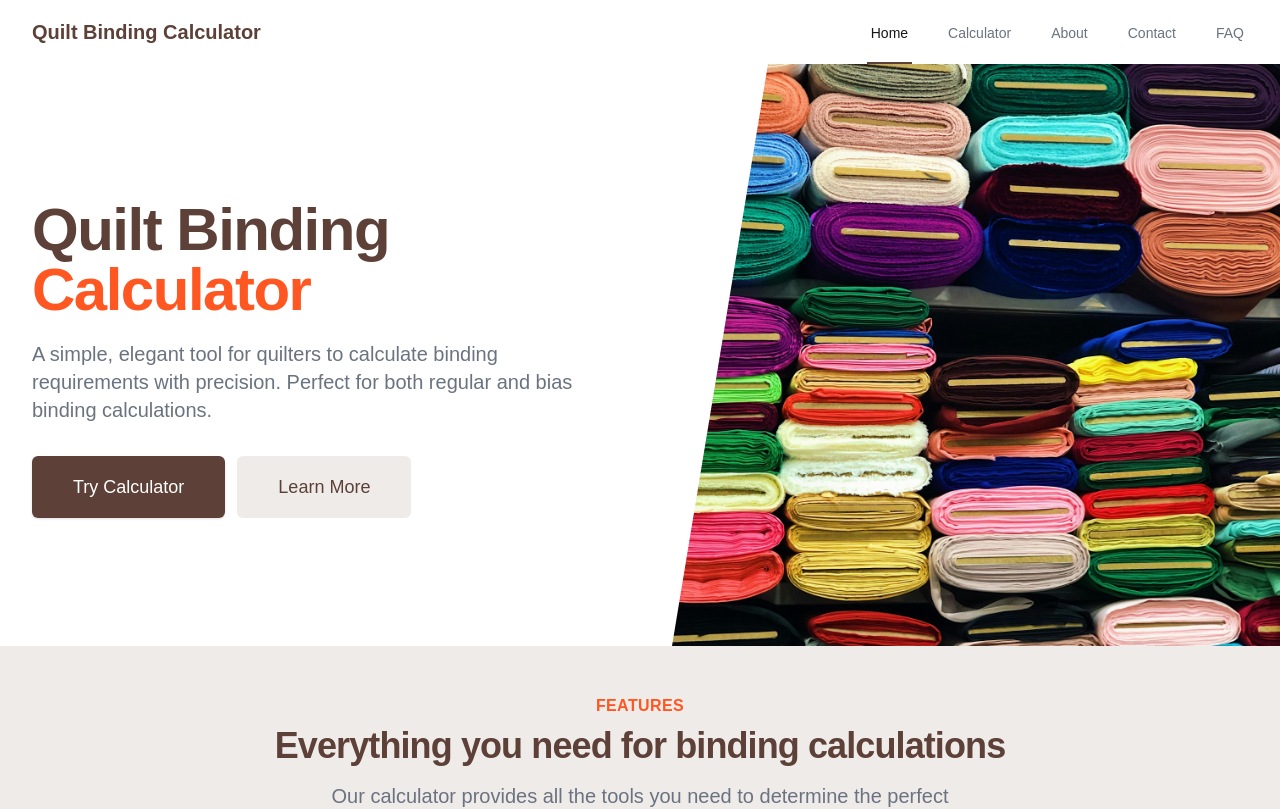
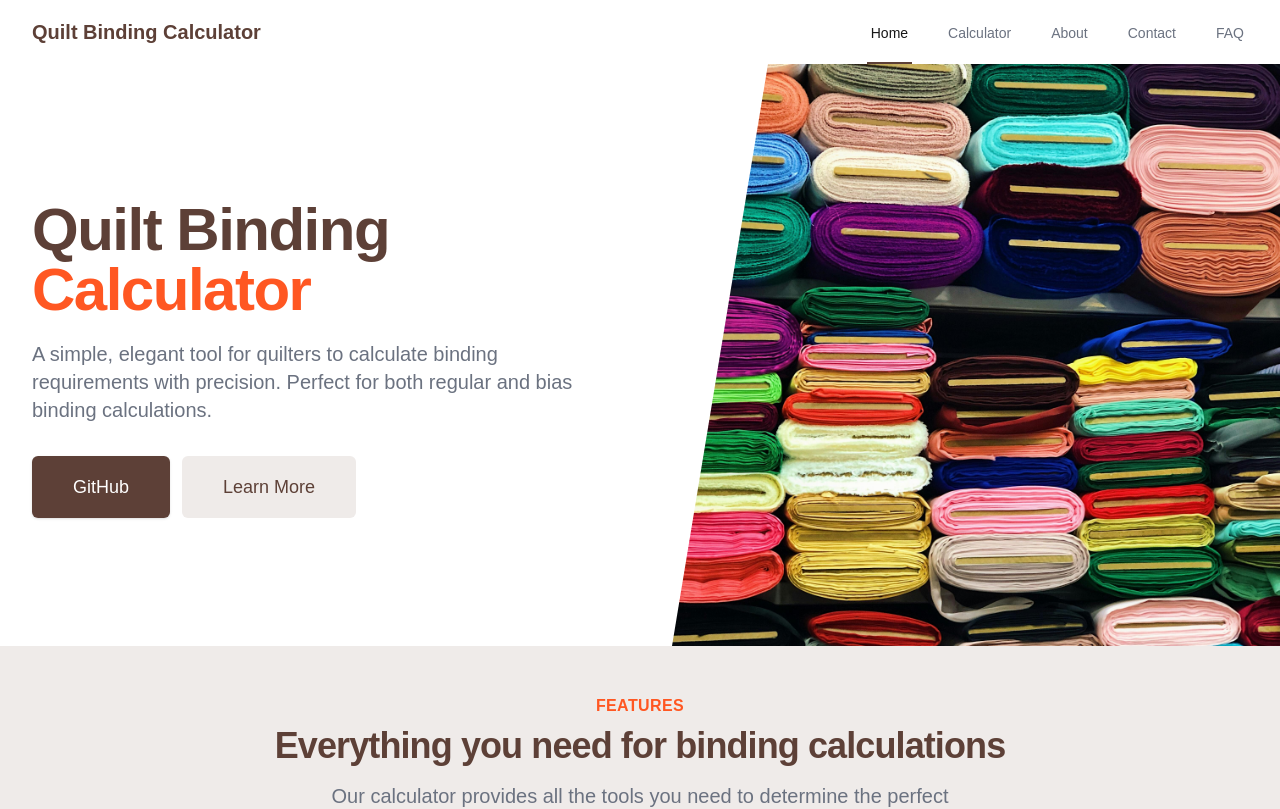
Before and after one commit to ccandillo/quilt-binding-calculator, a Next.js app: page / in a window 1280 px wide. Shown: the top 809 px of the page. Built offline with nearby package versions, Linux system fonts and the light colour scheme.

Commit message:
Update calculator button to GitHub link

```diff
--- a/components/Hero.tsx
+++ b/components/Hero.tsx
@@ -33,10 +33,12 @@ export default function Hero() {
               <div className="mt-5 sm:mt-8 sm:flex sm:justify-center lg:justify-start">
                 <div className="rounded-md shadow">
                   <Link
-                    href="/calculator"
+                    href="https://github.com/ccandillo/quilt-binding-calculator"
                     className="w-full flex items-center justify-center px-8 py-3 border border-transparent text-base font-medium rounded-md text-white bg-[#5D4037] hover:bg-[#4E342E] md:py-4 md:text-lg md:px-10"
+                    target="_blank"
+                    rel="noopener noreferrer"
                   >
-                    Try Calculator
+                    GitHub
                   </Link>
                 </div>
                 <div className="mt-3 sm:mt-0 sm:ml-3">
```
